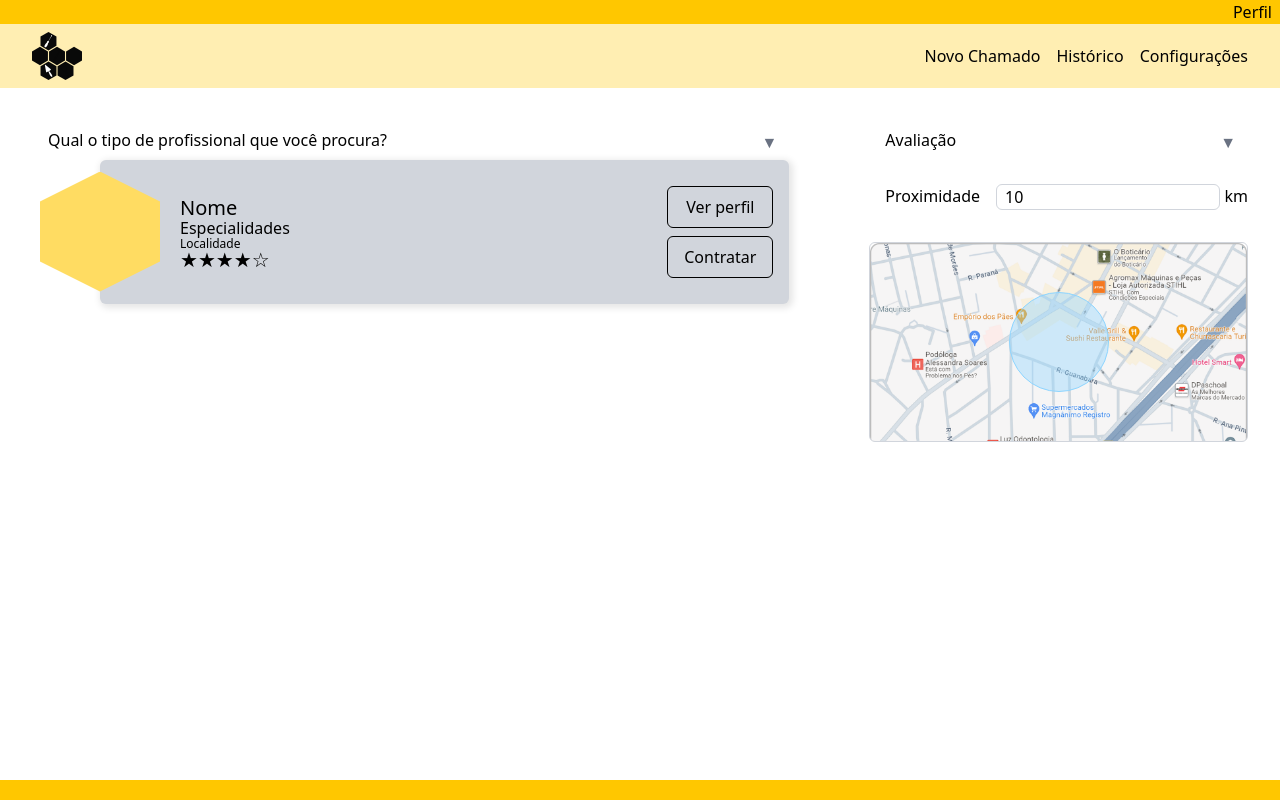
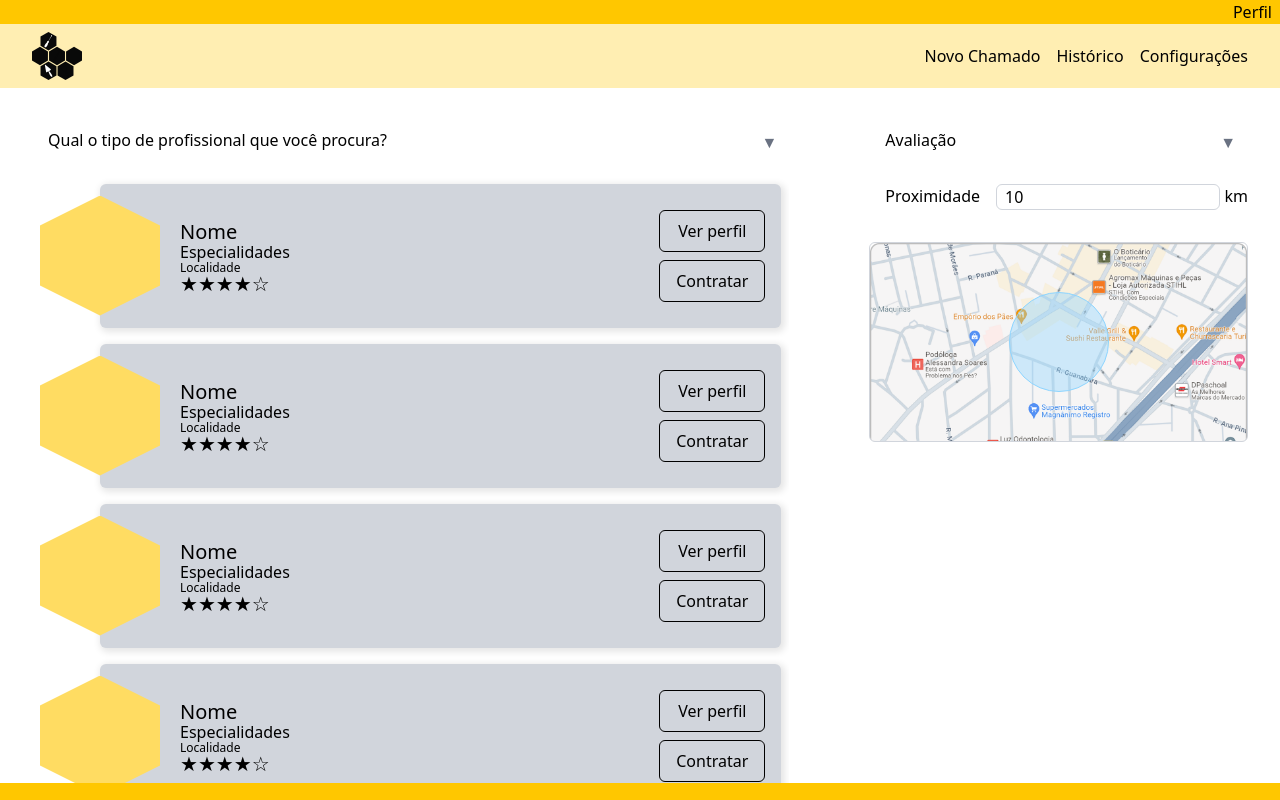
Before and after one commit to Leandr0-August0/beelancer-fe, a Next.js app: page /novoChamado in a window 1280 px wide. Built offline with nearby package versions, Linux system fonts and the light colour scheme.

Commit message:
mais algumas alterações nas telas de feed e novo chamado

```diff
--- a/src/app/globals.css
+++ b/src/app/globals.css
@@ -12,16 +12,16 @@
 }
 
 body {
-    @apply w-full min-h-screen flex flex-col;
+    @apply w-full h-screen flex flex-col;
 }
 
 main {
-    @apply flex flex-col w-full items-center grow;
+    @apply flex flex-col w-full items-center grow h-full max-h-full overflow-auto;
 }
 
-/* footer {
-    @apply w-full absolute bottom-0;
-} */
+footer {
+    @apply w-full ;
+}
 
 .button {
     border: none;
@@ -50,3 +50,10 @@ main {
 .boxShadow {
     box-shadow: 2px 2px 7px 2px rgba(0, 0, 0, 0.1);
 }
+
+.resultsCall {
+    overflow-y: auto;
+    overflow-x: hidden;
+    scrollbar-width: none;
+
+}
--- a/src/app/novoChamado/page.js
+++ b/src/app/novoChamado/page.js
@@ -43,8 +43,8 @@ export default function Config() {
         <>
             <Navbar />
             <main>
-                <div className="flex flex-row gap-20 w-full grow p-8 pb-0">
-                    <div className="flex flex-col w-2/3">
+                <div className="flex flex-row gap-20 w-full max-h-full grow p-8 pb-0">
+                    <div className="grid grid-rows-[fit-content_1fr] max-h-full w-2/3">
                         <div ref={selectRef} className="relative w-full">
                             <button
                                 onClick={() => setSpecialtyIsOpen(!specialtyIsOpen)}
@@ -92,9 +92,99 @@ export default function Config() {
                                 </ul>
                             )}
                         </div>
-                        <div className="w-full h-full">
+                        <div className="resultsCall flex flex-col grow max-h-full w-full pt-6 py-4 pr-2 overflow-y-auto gap-4">
                             {/* cards */}
-                            <div className="flex flex-col gap-4 w-full">
+                            <div className="flex flex-col gap-4 w-full ">
+                                <div className="relative ">
+                                    <div className="absolute z-10 bg-[#ffdc62] w-30 h-30 ml-2 top-[50%] translate-y-[-50%] clipExagon ">
+                                        {/* foto */}
+                                    </div>
+                                    <div className="relative flex flex-row justify-between bg-gray-300 boxShadow px-4 ml-17 pl-20 h-36 items-center rounded-md">
+                                        {/* infos */}
+                                        <div className="flex flex-col  ">
+                                            <p className="text-[20px] font-medium leading-6 ">
+                                                Nome
+                                            </p>
+                                            <p className="text-[16px] font-normal leading-4 ">
+                                                Especialidades
+                                            </p>
+                                            <p className="text-[12px] font-normal leading-4 ">
+                                                Localidade
+                                            </p>
+                                            <p className="text-xl font-medium leading-4 ">★★★★☆</p>
+                                        </div>
+                                        <div className="flex flex-col gap-2">
+                                            <button className="border w-full border-black rounded-md px-4 py-2 font-medium">
+                                                Ver perfil
+                                            </button>
+                                            <button className="border w-full border-black rounded-md px-4 py-2 font-medium">
+                                                Contratar
+                                            </button>
+                                        </div>
+                                    </div>
+                                </div>
+                            </div>
+                            <div className="flex flex-col gap-4 w-full ">
+                                <div className="relative ">
+                                    <div className="absolute z-10 bg-[#ffdc62] w-30 h-30 ml-2 top-[50%] translate-y-[-50%] clipExagon ">
+                                        {/* foto */}
+                                    </div>
+                                    <div className="relative flex flex-row justify-between bg-gray-300 boxShadow px-4 ml-17 pl-20 h-36 items-center rounded-md">
+                                        {/* infos */}
+                                        <div className="flex flex-col  ">
+                                            <p className="text-[20px] font-medium leading-6 ">
+                                                Nome
+                                            </p>
+                                            <p className="text-[16px] font-normal leading-4 ">
+                                                Especialidades
+                                            </p>
+                                            <p className="text-[12px] font-normal leading-4 ">
+                                                Localidade
+                                            </p>
+                                            <p className="text-xl font-medium leading-4 ">★★★★☆</p>
+                                        </div>
+                                        <div className="flex flex-col gap-2">
+                                            <button className="border w-full border-black rounded-md px-4 py-2 font-medium">
+                                                Ver perfil
+                                            </button>
+                                            <button className="border w-full border-black rounded-md px-4 py-2 font-medium">
+                                                Contratar
+                                            </button>
+                                        </div>
+                                    </div>
+                                </div>
+                            </div>
+                            <div className="flex flex-col gap-4 w-full ">
+                                <div className="relative ">
+                                    <div className="absolute z-10 bg-[#ffdc62] w-30 h-30 ml-2 top-[50%] translate-y-[-50%] clipExagon ">
+                                        {/* foto */}
+                                    </div>
+                                    <div className="relative flex flex-row justify-between bg-gray-300 boxShadow px-4 ml-17 pl-20 h-36 items-center rounded-md">
+                                        {/* infos */}
+                                        <div className="flex flex-col  ">
+                                            <p className="text-[20px] font-medium leading-6 ">
+                                                Nome
+                                            </p>
+                                            <p className="text-[16px] font-normal leading-4 ">
+                                                Especialidades
+                                            </p>
+                                            <p className="text-[12px] font-normal leading-4 ">
+                                                Localidade
+                                            </p>
+                                            <p className="text-xl font-medium leading-4 ">★★★★☆</p>
+                                        </div>
+                                        <div className="flex flex-col gap-2">
+                                            <button className="border w-full border-black rounded-md px-4 py-2 font-medium">
+                                                Ver perfil
+                                            </button>
+                                            <button className="border w-full border-black rounded-md px-4 py-2 font-medium">
+                                                Contratar
+                                            </button>
+                                        </div>
+                                    </div>
+                                </div>
+                            </div>
+                            <div className="flex flex-col gap-4 w-full ">
                                 <div className="relative ">
                                     <div className="absolute z-10 bg-[#ffdc62] w-30 h-30 ml-2 top-[50%] translate-y-[-50%] clipExagon ">
                                         {/* foto */}
```
Also changed, not shown: src/app/page.js (+21 -11 lines).
